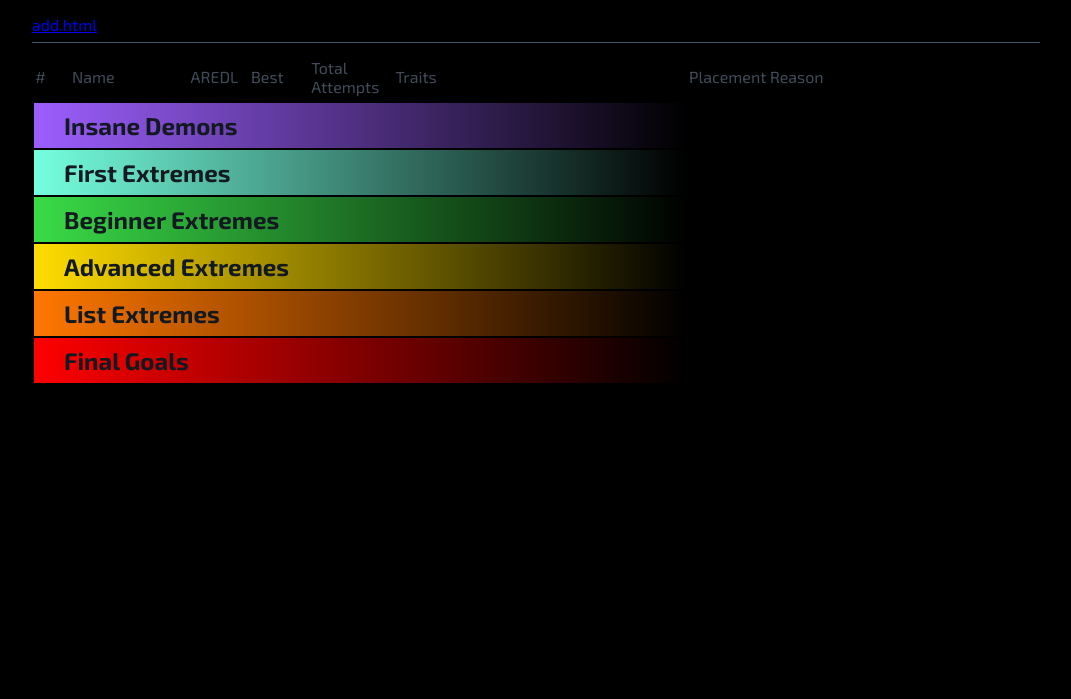
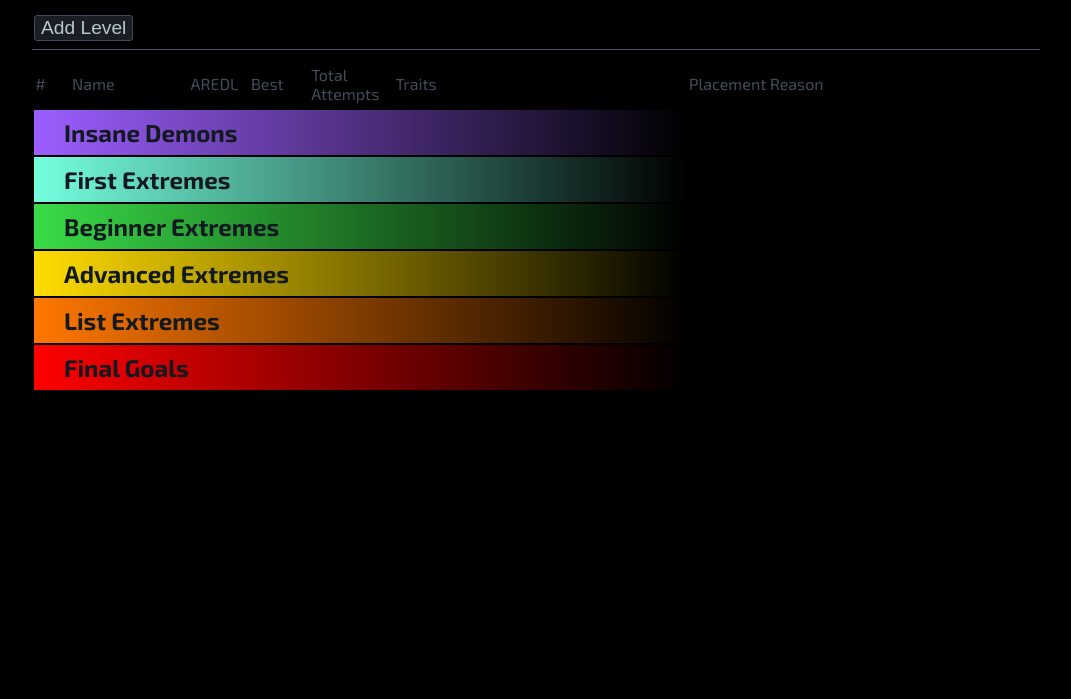
Before and after one commit to Yooli8537/Geometry-Dash-Bucket-List, a website: page public/index.html in a window 1280 px wide. Shown: the part 101-800 px from the top of the page, without its empty margins (104-1175 px from the left). Drawn offline with Linux system fonts and the light colour scheme; no server answers.

Commit message:
Improved styling for Navigation, added new trait option

```diff
--- a/public/css/style.css
+++ b/public/css/style.css
@@ -50,3 +50,20 @@ hr {
 .title {
   color: #4a6678;
 }
+
+a {
+  text-decoration: none;
+}
+
+.navButton {
+  display: block;
+  width: fit-content;
+  font-size: larger;
+  color: #b5c8cf;
+  background-color: #1a1e24;
+  border: 1px solid #414b59;
+  border-radius: 3px;
+  margin: 2px;
+  margin-right: 5px;
+  cursor: pointer;
+}
--- a/public/css/traits.css
+++ b/public/css/traits.css
@@ -12,7 +12,8 @@
 .cube,
 .modern,
 .vibes,
-.seizures {
+.seizures,
+.overall {
   color: #597094;
   background-color: #1a1e24;
   border: 2px solid #2f415c;
--- a/public/index.html
+++ b/public/index.html
@@ -19,7 +19,7 @@
         <p class="title">Bucket List</p>
     </div>
     <h3>Road to Heliopolis & Death Corridor v2</h3>
-    <a href="pages/add.html">add.html</a>
+    <a href="pages/add.html"><button class="navButton" type="button">Add Level</button></a>
     <hr>
 
     <table>
```
Also changed, not shown: public/pages/add.html (+1 -0 lines).
